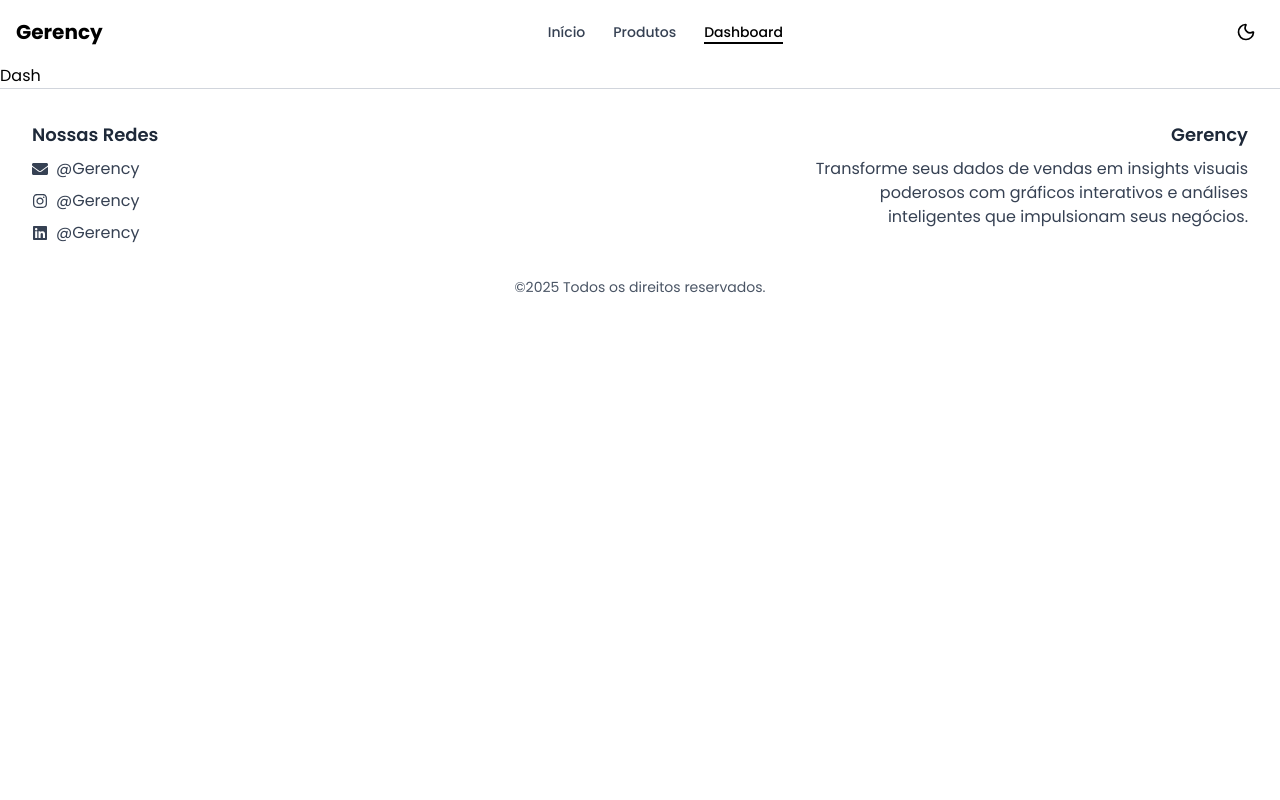
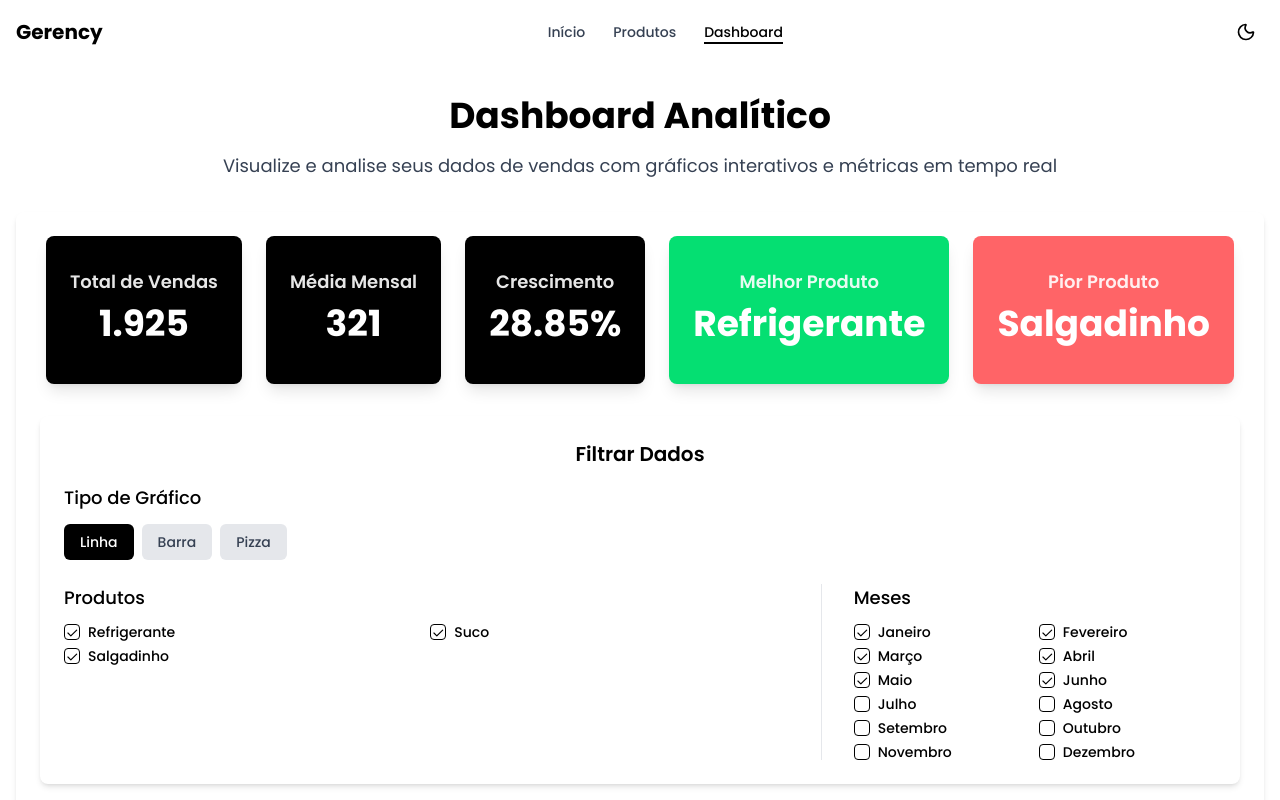
Before and after one commit to PedroLSena/Desafio-tecnico-Easysecrets, a Next.js app: page /dashboard in a window 1280 px wide. Shown: the top 800 px of the page. Built offline with nearby package versions, Linux system fonts and the light colour scheme.

Commit message:
conteudo da pagina /dashboard

```diff
--- a/src/app/dashboard/page.tsx
+++ b/src/app/dashboard/page.tsx
@@ -1,7 +1,8 @@
-export default function Dashboard(){
-    return(
-        <>
-            <h2>Dash</h2>
-        </>
-    );
+"use client";
+
+import { Dashboard } from "../../components/Dashboard";
+import React from "react";
+
+export default function Page() {
+  return <Dashboard />;
 }
```
